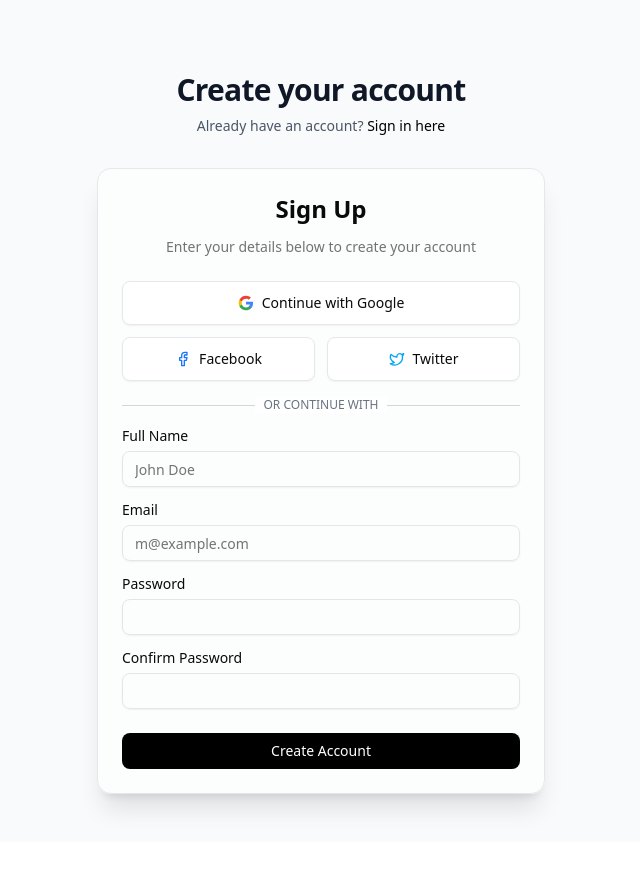
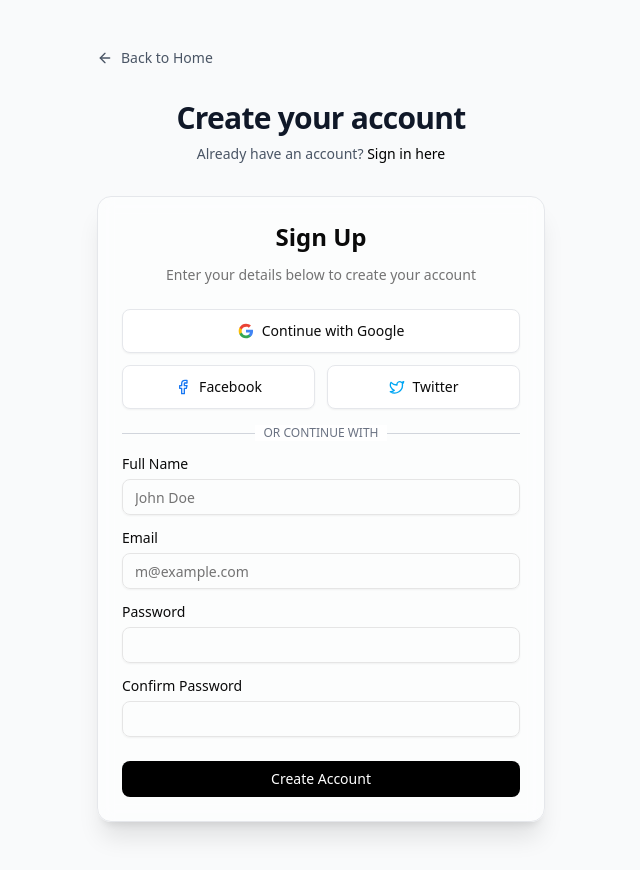
Before and after one commit to Gabriel-yepez/PureCart-frontend, a Next.js app in the folder frontend/: page /signup in a window 1280 px wide. Shown: the whole page, without its empty margins (319-959 px from the left). Before the commit the page ends 842 px from the top, so only its background shows below. Built offline with nearby package versions, Linux system fonts and the light colour scheme.

Commit message:
feat: add sign-in and sign-up pages with basic authentication forms and simulated logic.

```diff
--- a/frontend/app/signin/page.tsx
+++ b/frontend/app/signin/page.tsx
@@ -4,7 +4,7 @@ import { Button } from "@/components/ui/button";
 import { Input } from "@/components/ui/input";
 import { Card, CardContent, CardDescription, CardFooter, CardHeader, CardTitle } from "@/components/ui/card";
 import Link from "next/link";
-import { Facebook, Twitter } from "lucide-react";
+import { Facebook, Twitter, ArrowLeft } from "lucide-react";
 import { useState } from "react";
 import { useAuthStore } from "@/store/authStore";
 import { useRouter } from "next/navigation";
@@ -34,6 +34,13 @@ export default function SignInPage() {
     return (
         <div className="min-h-screen flex items-center justify-center bg-gray-50 dark:bg-black px-4 py-12 sm:px-6 lg:px-8">
             <div className="w-full max-w-md space-y-8">
+                <Link
+                    href="/"
+                    className="flex items-center gap-2 text-sm font-medium text-gray-600 dark:text-gray-400 hover:text-black dark:hover:text-white transition-colors w-fit group"
+                >
+                    <ArrowLeft className="h-4 w-4 transition-transform group-hover:-translate-x-1" />
+                    Back to Home
+                </Link>
                 <div className="text-center">
                     <h2 className="mt-6 text-3xl font-bold tracking-tight text-gray-900 dark:text-white">
                         Sign in to your account
--- a/frontend/app/signup/page.tsx
+++ b/frontend/app/signup/page.tsx
@@ -4,7 +4,7 @@ import { Button } from "@/components/ui/button";
 import { Input } from "@/components/ui/input";
 import { Card, CardContent, CardDescription, CardFooter, CardHeader, CardTitle } from "@/components/ui/card";
 import Link from "next/link";
-import { Facebook, Twitter } from "lucide-react";
+import { Facebook, Twitter, ArrowLeft } from "lucide-react";
 import { useState } from "react";
 import { useAuthStore } from "@/store/authStore";
 import { useRouter } from "next/navigation";
@@ -43,6 +43,13 @@ export default function SignUpPage() {
     return (
         <div className="min-h-screen flex items-center justify-center bg-gray-50 dark:bg-black px-4 py-12 sm:px-6 lg:px-8">
             <div className="w-full max-w-md space-y-8">
+                <Link
+                    href="/"
+                    className="flex items-center gap-2 text-sm font-medium text-gray-600 dark:text-gray-400 hover:text-black dark:hover:text-white transition-colors w-fit group"
+                >
+                    <ArrowLeft className="h-4 w-4 transition-transform group-hover:-translate-x-1" />
+                    Back to Home
+                </Link>
                 <div className="text-center">
                     <h2 className="mt-6 text-3xl font-bold tracking-tight text-gray-900 dark:text-white">
                         Create your account
```
